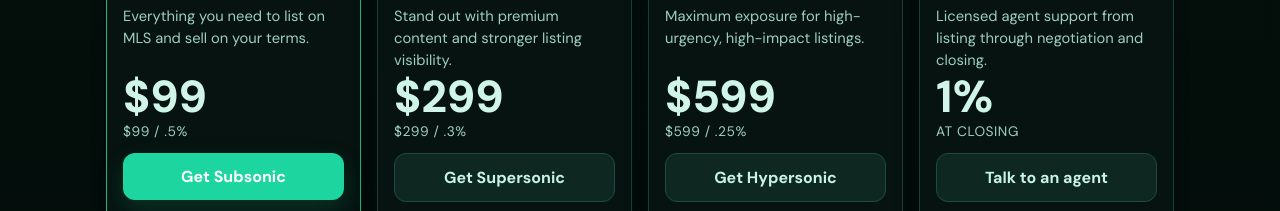
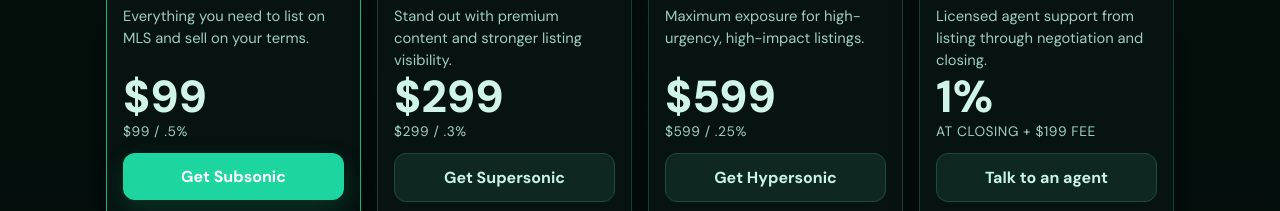
Before and after one commit to 202100119walleen/listqik_lp, a Next.js app: page / in a window 1280 px wide. Shown: the part 1400-1611 px from the top of the page. Built offline with nearby package versions, Linux system fonts and the light colour scheme; a web font is replaced by a local one.

Commit message:
Update pricing details in HomePage component to include additional fee information

```diff
--- a/app/page.jsx
+++ b/app/page.jsx
@@ -197,7 +197,7 @@ export default function HomePage() {
                 Licensed agent support from listing through negotiation and closing.
               </p>
               <p className="planPrice">1%</p>
-              <p className="planSub">At closing</p>
+              <p className="planSub">At closing + $199 fee</p>
               <a href="#seller" className="btn btnSecondary wide">
                 Talk to an agent
               </a>
```
